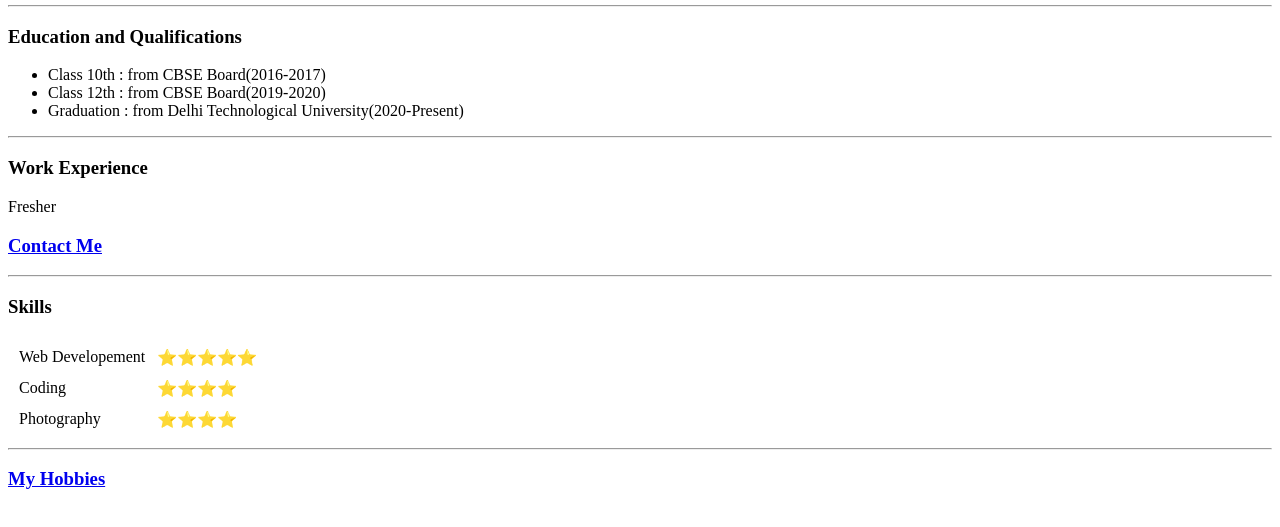
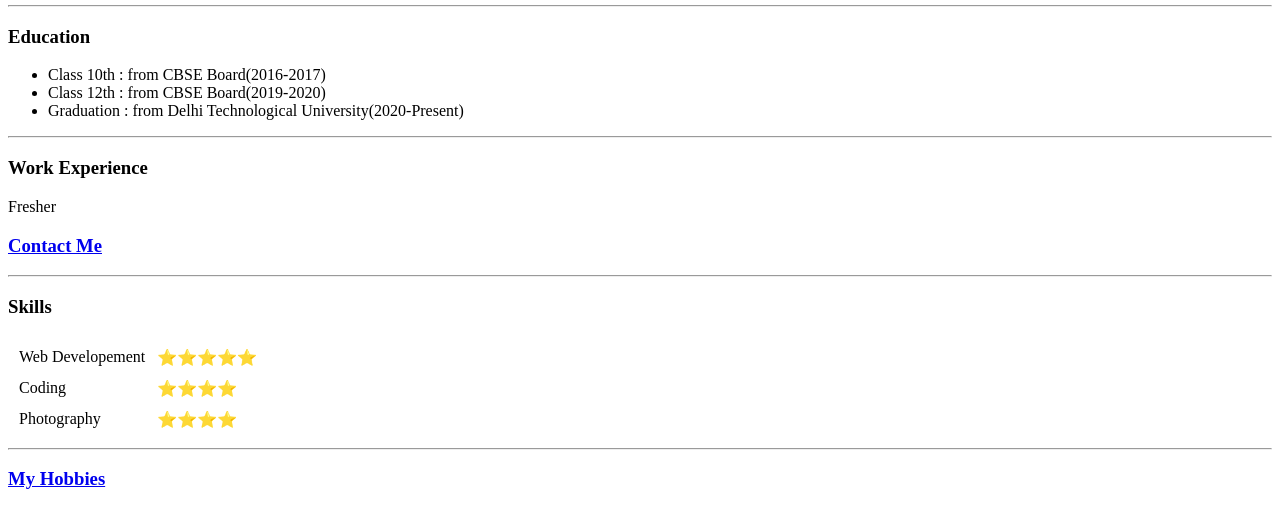
Before and after one commit to Pratham-75/cv, a plain HTML site: page index.html in a window 1280 px wide. Shown: the part 197-724 px from the top of the page. Drawn offline with Linux system fonts and the light colour scheme.

Commit message:
Update index.html

```diff
--- a/index.html
+++ b/index.html
@@ -25,7 +25,7 @@
     </table>
     <hr>
 
-    <h3>Education and Qualifications</h3>
+    <h3>Education </h3>
     <ul>
         <li>Class 10th  : from CBSE Board(2016-2017)</li>
         <li>Class 12th  : from CBSE Board(2019-2020)</li>
```
